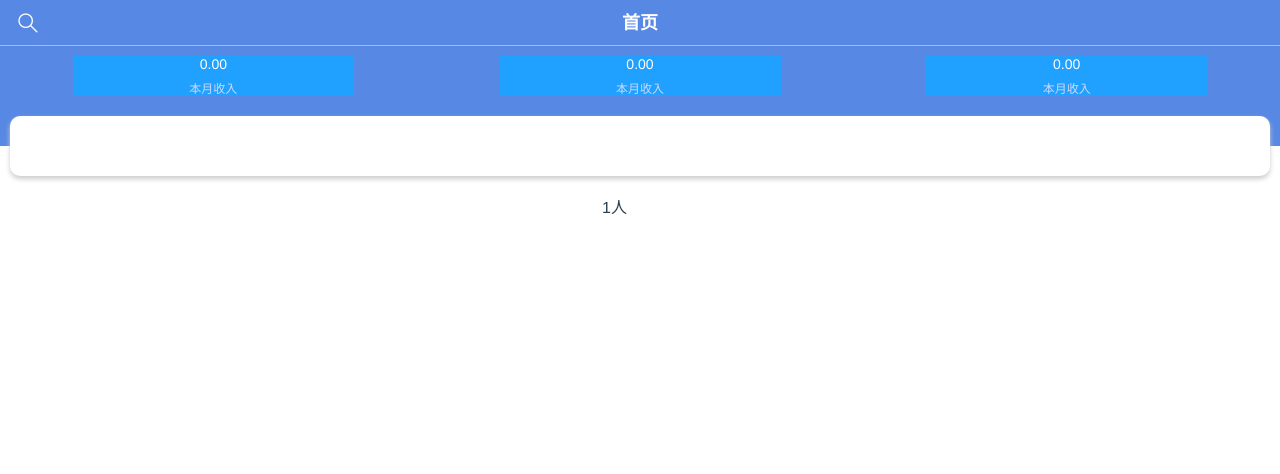
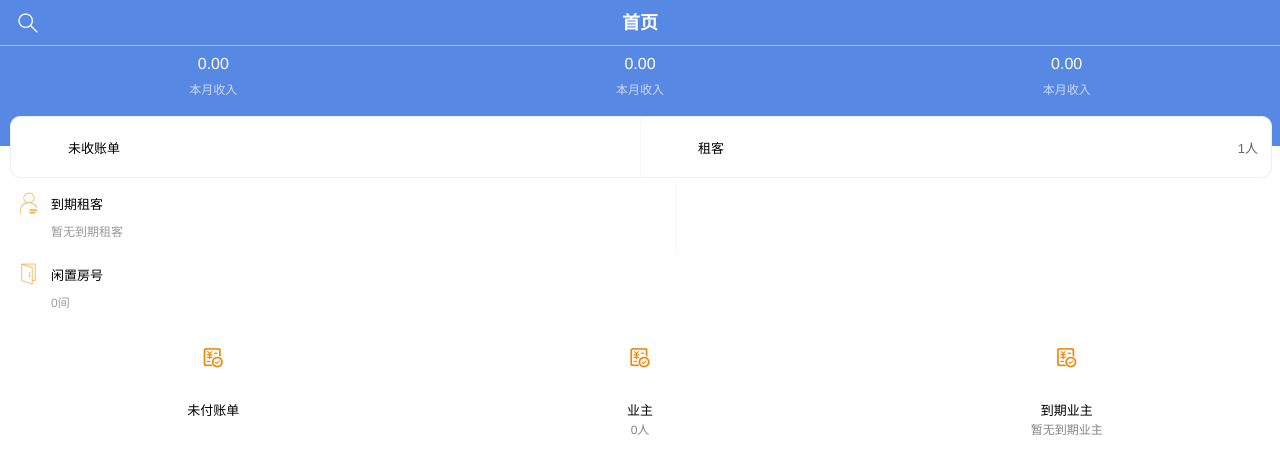
Before and after one commit to luoxuepiaohong/zufang, a Vue app: page / in a window 1280 px wide. Shown: the top 474 px of the page. Built offline with nearby package versions, Linux system fonts and the light colour scheme; what vue-ydui would draw is missing.

Commit message:
首页（未完待续）

```diff
--- a/src/views/home/index.vue
+++ b/src/views/home/index.vue
@@ -5,15 +5,15 @@
         </van-nav-bar>
         <!-- 当月统计 -->
         <ul class="home-header">
-            <li>
+            <li class="home-header-item">
                 <span>0.00</span>
                 <span>本月收入</span>
             </li>
-            <li>
+            <li class="home-header-item">
                 <span>0.00</span>
                 <span>本月收入</span>
             </li>
-            <li>
+            <li class="home-header-item">
                 <span>0.00</span>
                 <span>本月收入</span>
             </li>
@@ -21,14 +21,71 @@
         <!-- 账单与租客 -->
         <section class="quick-entry">
             <div class="quick-entry-item">
-                <div><i class="iconfont "></i></div>
+                <div class="entry-item-left">
+                    <span class="entry-item-icon">
+                        <i class="iconfont icon-zhangdan"></i>
+                    </span>
+                    <span class="entry-item-name">未收账单</span>
+                </div>
             </div>
             <div class="quick-entry-item">
-                <div><i class="iconfont "></i></div>
-                <div>1人</div>
+                <div class="entry-item-left">
+                    <span class="entry-item-icon">
+                        <i class="iconfont icon-zukehetong"></i>
+                    </span>
+                    <span class="entry-item-name">租客</span>
+                </div>
+                <div class="entry-item-right">1人</div>
             </div>
         </section>
 
+        <!-- 双列宫格 -->
+        <ul class="two-column-grid">
+            <li class="two-column-grid-item">
+                <div class="grid-item-top">
+                    <i class="iconfont icon-zukeguanli"></i>
+                    <span>到期租客</span>
+                </div>
+                <p class="grid-item-describe">暂无到期租客</p>
+            </li>
+            <li class="two-column-grid-item">
+                <div class="grid-item-top">
+                    <i class="iconfont icon-bangongshichuzu-fanghao"></i>
+                    <span>闲置房号</span>
+                </div>
+                <p class="grid-item-describe">0间</p>
+            </li>
+        </ul>
+
+        <!-- 三等分行 -->
+        <ul class="three-row">
+            <li class="three-row-item">
+                <i class="iconfont icon-shouru"></i>
+                <div class="row-item-character">
+                    <span class="row-item-name">未付账单</span>
+                    <span class="row-item-describe"></span>
+                </div>
+            </li>
+            <li class="three-row-item">
+                <i class="iconfont icon-shouru"></i>
+                <div class="row-item-character">
+                    <span class="row-item-name">业主</span>
+                    <span class="row-item-describe">0人</span>
+                </div>
+            </li>
+            <li class="three-row-item">
+                <i class="iconfont icon-shouru"></i>
+                <div class="row-item-character">
+                    <span class="row-item-name">到期业主</span>
+                    <span class="row-item-describe">暂无到期业主</span>
+                </div>
+            </li>
+        </ul>
+
+        <!-- 三列宫格 -->
+        <ul class="three-column-grid">
+
+        </ul>
     </div>
 </template>
 
@@ -72,16 +129,17 @@ export default {
             background: #5788e4;
             display: flex;
             justify-content: space-around;
-            li{
+            margin-bottom: -30px;
+            .home-header-item{
                 width: 22%;
-                background: #20a0ff;
                 height: 40px;
                 display: flex;
                 flex-flow: column;
                 justify-content: space-between;
                 color: #fff;
-                font-size: 14px;
+                font-size: 16px;
                 span{
+                    line-height: 1em;
                     &:last-child{
                         font-size: 12px;
                         color: #cad7fe
@@ -93,10 +151,9 @@ export default {
             width: calc(100% - 20px);
             margin: 0 10px;
             height: 60px;
-            transform: translateY(-50%);
             background: #fff;
             border-radius: 10px;
-            box-shadow: 0 3px 5px #CCC;
+            border: 1px solid #eee;
             .quick-entry-item{
                 width: 50%;
                 height: 100%;
@@ -105,6 +162,113 @@ export default {
                 align-items: center;
                 padding: 0 13px;
                 box-sizing: border-box;
+                border-right: 1px solid #f5f5f5;
+                float: left;
+                font-size: 13px;
+                &:last-child{
+                    border-right: 0;
+                }
+                .entry-item-left{
+                    display: flex;
+                    align-items: center;
+                    .entry-item-icon{
+                        display: flex;
+                        justify-content: center;
+                        align-items: center;
+                        height: 33px;
+                        width: 33px;
+                        border-radius: 50%;
+                        background: linear-gradient(top left, #6cadff, #4481f6);
+                        .iconfont{
+                            color: #fff;
+                        }
+                    }
+                    .entry-item-name{
+                        margin-left: 11px;
+                        color: #000;
+                    }
+                }
+                .entry-item-right{
+                    color: #636572;
+                }
+            }
+        }
+        .two-column-grid{
+            overflow: hidden;
+            clear: both;
+            margin: 5px 0;
+            .two-column-grid-item{
+                width: 50%;
+                height: 55px;
+                float: left;
+                background: #fff;
+                border: 1px solid #f5f5f5;
+                border-bottom: 0;
+                border-left: 0;
+                padding: 10px 18px 6px;
+                display: flex;
+                justify-content: space-between;
+                align-items: flex-start;
+                flex-flow: column;
+                &:nth-child(2n){
+                    border-right: 0;
+                }
+                &:nth-child(-n+2){
+                    border-top: 0;
+                }
+                .grid-item-top{
+                    height: 21px;
+                    display: flex;
+                    align-items: center;
+                    .iconfont{
+                        font-size: 21px;
+                        color: #fab251;
+                        margin-right: 12px;
+                    }
+                    span{
+                        font-size: 13px;
+                        color: #000;
+                    }
+                }
+                .grid-item-describe{
+                    font-size: 12px;
+                    color: #999;
+                    margin-left: 33px;
+                    line-height: 1em;
+                }
+            }
+        }
+        .three-row{
+            overflow: hidden;
+            clear: both;
+            .three-row-item{
+                height: 90px;
+                width: calc(100%/3);
+                background: #fff;
+                float: left;
+                padding: 16px 0 13px;
+                display: flex;
+                flex-flow: column;
+                justify-content: space-between;
+                .iconfont{
+                    font-size: 22px;
+                    color: #f78700;
+                }
+                .row-item-character{
+                    height: 32px;
+                    display: flex;
+                    flex-flow: column;
+                    justify-content: space-between;
+                    font-size: 13px;
+                    color: #000;
+                    span{
+                        line-height: 1em;
+                        &:last-child{
+                            font-size: 12px;
+                            color: #848484;
+                        }
+                    }
+                }
             }
         }
     }
```
